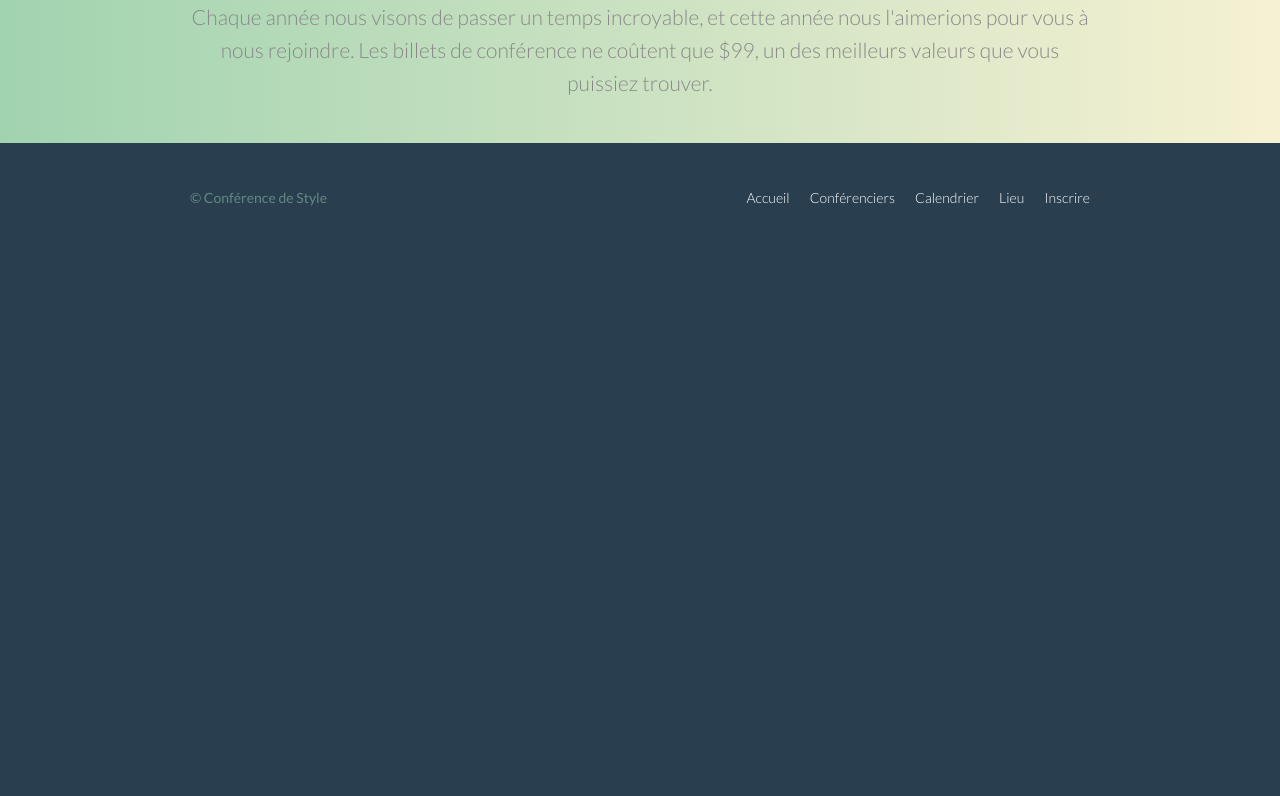
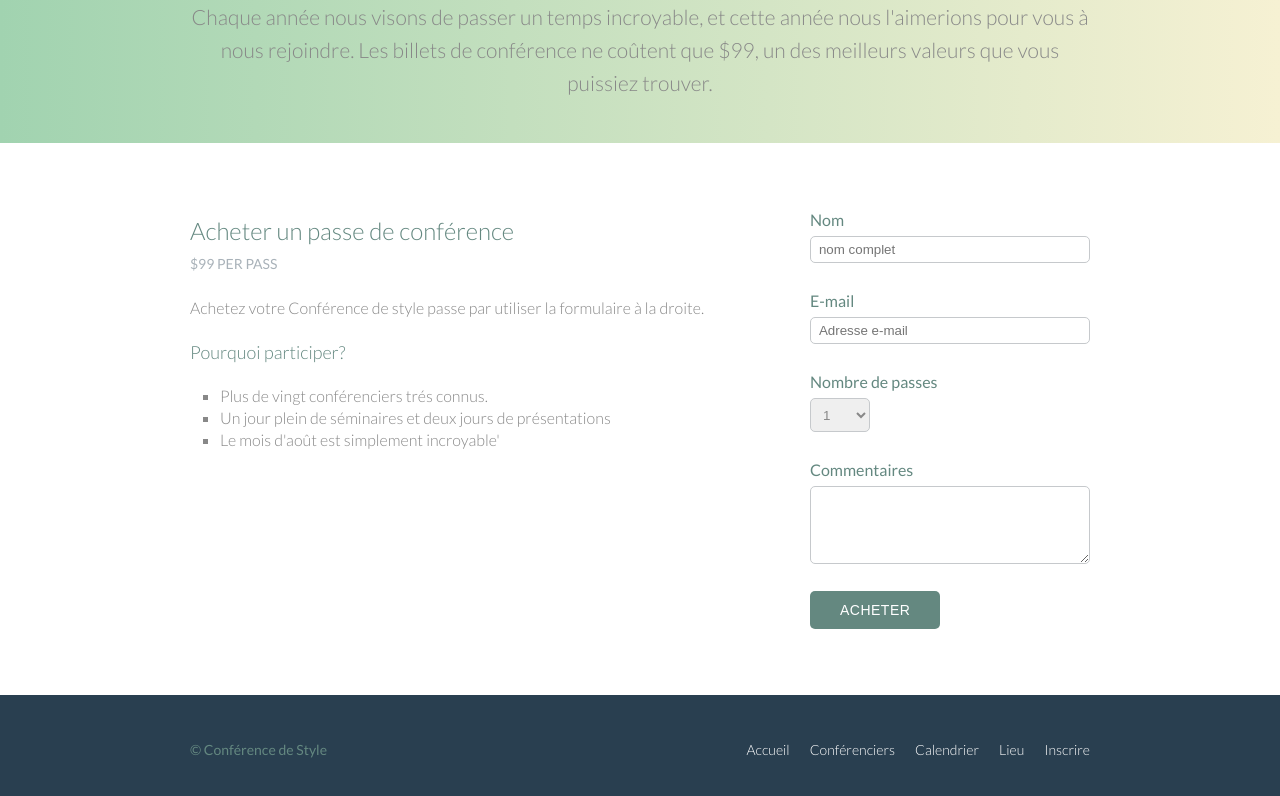
Before and after one commit to Joryal/shay-howe-html-css, a plain HTML site: page styles-conference/register.html in a window 1280 px wide. Shown: the part 286-1082 px from the top of the page. Before the commit the page ends 800 px from the top, so only its background shows below. Drawn offline with Linux system fonts and the light colour scheme.

Commit message:
ajouter un formulaire au page d'inscrire

```diff
--- a/styles-conference/assets/stylesheets/main.css
+++ b/styles-conference/assets/stylesheets/main.css
@@ -266,6 +266,15 @@ p a {
   color: #648880;
 }
 
+.btn-default {
+  border: 0;
+  background: #648880;
+  padding: 11px 30px;
+  font-size: 14px;
+}
+.btn-default:hover {
+  background: #77a198;
+}
 
 /*
   =======================================
@@ -420,3 +429,53 @@ p a {
 .venue-map {
   height: 264px;
 }
+
+/*
+  =======================================
+
+  Register
+
+  =======================================
+*/
+
+.why-attend {
+  list-style: square;
+  margin: 0 0 22px 30px;
+}
+
+
+form {
+  margin-bottom: 22px;
+}
+input,
+select,
+textarea {
+  font: 300 16/22px "Lato", "Open Sans", "Helvetica Neue", Helvetica, Arial, sans-serif;
+}
+
+.register-group label {
+  color: #648880;
+  cursor: pointer;
+  font-weight: 400;
+}
+.register-group input,
+.register-group select,
+.register-group textarea {
+  border: 1px solid #c6c9cc;
+  border-radius: 5px;
+  color: #888;
+  display: block;
+  margin: 5px 0 27px 0;
+  padding: 5px 8px;
+}
+.register-group input,
+.register-group textarea {
+  width: 100%;
+}
+.register-group select {
+  height: 34px;
+  width: 60px;
+}
+.register-group textarea {
+  height: 78px;
+}
--- a/styles-conference/register.html
+++ b/styles-conference/register.html
@@ -28,6 +28,57 @@
                 <p>Chaque année nous visons de passer un temps incroyable, et cette année nous l'aimerions pour vous à nous rejoindre. Les billets de conférence ne coûtent que $99, un des meilleurs valeurs que vous puissiez trouver.</p>
             </div>
         </section>
+        <section class="row">
+            <div class="grid">
+                <section class="col-2-3">
+
+                    <h2>Acheter un passe de conférence</h2>
+                    <h5>$99 per Pass</h5>
+
+                    <p>Achetez votre Conférence de style passe par utiliser la formulaire à la droite.</p>
+                    <h4>Pourquoi participer?</h4>
+
+                    <ul class="why-attend">
+                        <li>Plus de vingt conférenciers trés connus.</li>
+                        <li>Un jour plein de séminaires et deux jours de présentations</li>
+                        <li>Le mois d'août est simplement incroyable'</li>
+                    </ul>
+                </section><!--
+                    --><form class="col-1-3" action="#" method="post">
+                        <fieldset class="register-group">
+
+                            <label>
+                                Nom
+                                <input type="text" name="name" placeholder="nom complet">
+                            </label>
+
+                            <label>
+                                E-mail
+                                <input type="email" name="email" placeholder="Adresse e-mail">
+                            </lable>
+
+                            <label>
+                                Nombre de passes
+                                <select name="quantity" required>
+                                    <option value="1">1</option>
+                                    <option value="2">2</option>
+                                    <option value="3">3</option>
+                                    <option value="4">4</option>
+                                    <option value="5">5</option>
+                                </select>
+                            </label>
+
+                            <label>
+                                Commentaires
+                                <textarea name="comments"></textarea>
+                            </label>
+
+                        </fieldset>
+
+                        <input class="btn btn-default" type="submit" name="submit" value="Acheter">
+                    </form>
+            </div>
+        </section>
         <footer class="primary-footer container group">
             <small>&copy; Conférence de Style</small>
             <nav class="nav">
```
